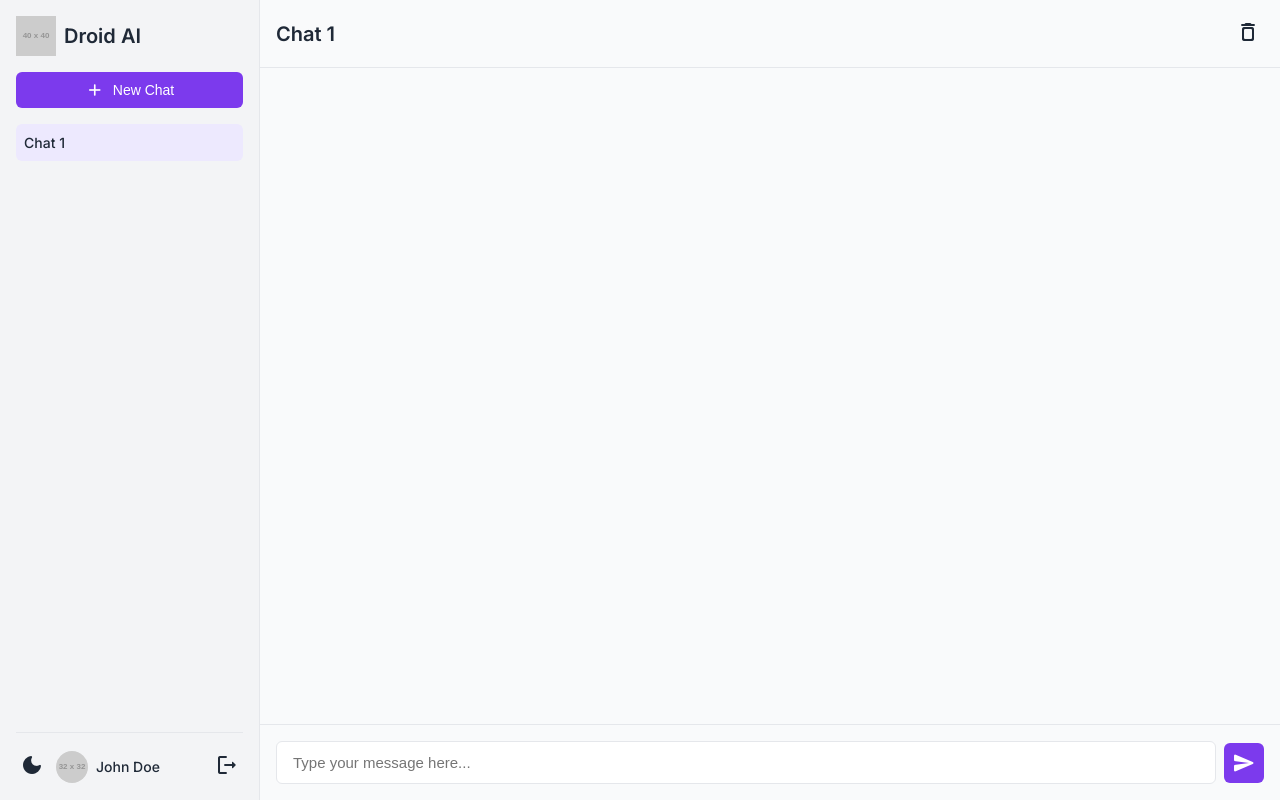
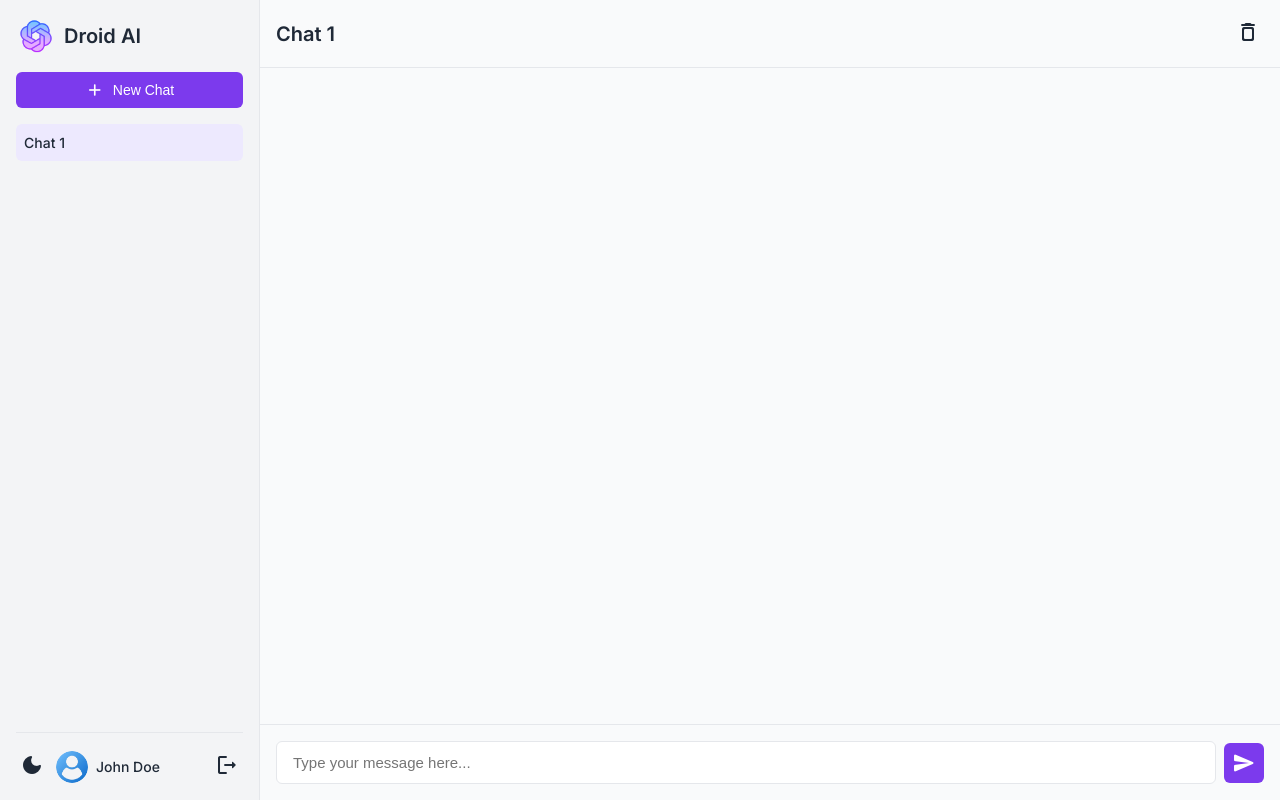
Before and after one commit to Davedigital9/drod_ai, a website: page index.html in a window 1280 px wide. Drawn offline with nearby package versions, Linux system fonts and the light colour scheme; placeholder pictures from the web are drawn by us.

Commit message:
Resolved the image issues an added a user image

```diff
--- a/index.html
+++ b/index.html
@@ -19,7 +19,7 @@
       <nav class="sidebar">
         <div class="sidebar-header">
           <img
-            src="https://via.placeholder.com/40"
+            src="./images/ai.png"
             alt="Droid AI Logo"
             class="logo"
           />
@@ -38,7 +38,7 @@
           </button>
           <div class="user-info">
             <img
-              src="https://via.placeholder.com/32"
+              src="./images/userr.png"
               alt="User Avatar"
               class="user-avatar"
             />
```
Also changed, not shown: images/userr.png (added).
